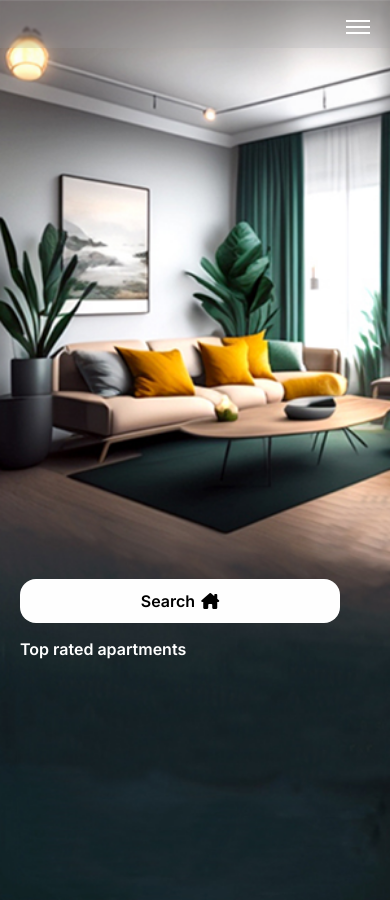
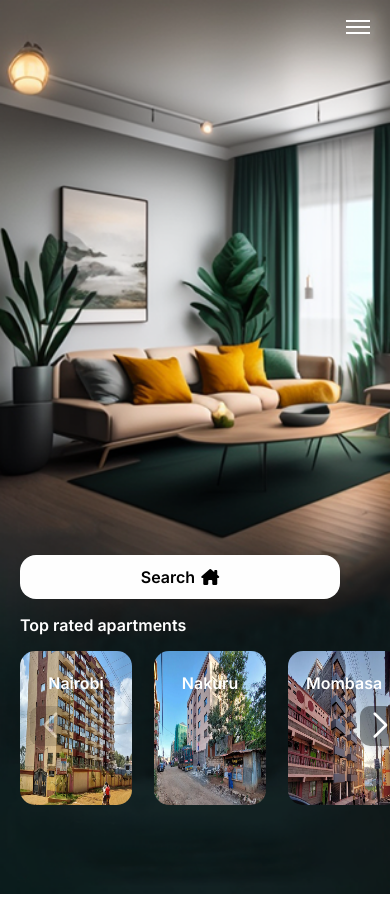
Before and after one commit to Developer-Square/Apartment-Hunting-Site, a React (Vite) app: page / in a window 390 px wide. Built offline with nearby package versions, Linux system fonts and the light colour scheme.

Commit message:
feat: add apartment scroller on mobile

```diff
--- a/package.json
+++ b/package.json
@@ -10,12 +10,11 @@
     "preview": "vite preview"
   },
   "dependencies": {
-    "@farbenmeer/react-spring-slider": "^1.5.2",
     "@react-spring/web": "^9.7.2",
     "react": "^18.2.0",
     "react-dom": "^18.2.0",
     "react-router-dom": "^6.11.2",
-    "react-spring": "^9.7.1"
+    "swiper": "^9.3.2"
   },
   "devDependencies": {
     "@types/react": "^18.0.28",
--- a/src/components/LandingSection.tsx
+++ b/src/components/LandingSection.tsx
@@ -1,30 +1,34 @@
 /* eslint-disable @typescript-eslint/ban-ts-comment */
-import Slider from '@farbenmeer/react-spring-slider';
-import { Transition, animated } from 'react-spring';
+// @ts-ignore
+import { Navigation } from 'swiper';
+import { Swiper, SwiperSlide } from 'swiper/react';
 
 import Property1 from '@/assets/home/Property-1.webp';
-import { useState } from 'react';
+import Property2 from '@/assets/home/Property-2.webp';
+import Property3 from '@/assets/home/Property-3.webp';
+import Property4 from '@/assets/home/Property-5.webp';
+import Property5 from '@/assets/home/Property-9.webp';
+import 'swiper/css';
+import 'swiper/css/navigation';
 
-const LandingSectionImage = () => (
+interface LandingSectionImageProps {
+  town: string;
+  img: string;
+}
+
+const LandingSectionImage = ({ town, img }: LandingSectionImageProps) => (
   <div className='relative w-28 h-[154px]'>
-    <div className='absolute top-0 left-0 w-full h-full bg-black/[.2]'></div>
     <p className='absolute text-[#FFFFFF] font-semibold top-5 left-[50%] translate-x-[-50%]'>
-      Nairobi
+      {town}
     </p>
-    <img
-      src={Property1}
-      alt='property'
-      className='w-full h-full rounded-[15px]'
-    />
+    <img src={img} alt='property' className='w-full h-full rounded-[15px]' />
   </div>
 );
 
 const LandingSection = () => {
-  const [index, setIndex] = useState(0);
-  const test = [1, 2, 3, 4];
   return (
     <div>
-      <div className='absolute bottom-[25%] mx-5 w-full'>
+      <div className='absolute bottom-[10%] mx-5 w-full'>
         <button className='w-[320px] h-11 cursor-pointer rounded-2xl bg-[#FEFEFE] font-semibold'>
           Search
           <i className='fa-solid fa-house-chimney ml-1.5'></i>
@@ -34,25 +38,29 @@ const LandingSection = () => {
             Top rated apartments
           </h4>
           <div className='mt-3.5'>
-            <div onClick={() => setIndex(index + 1)}>
-              <Transition
-                native
-                reset
-                unique
-                items={index}
-                from={{ opacity: 0, transform: 'translate3d(100%, 0 ,0)' }}
-                enter={{ opacity: 1, transform: 'translate3d(0%, 0, 0)' }}
-                leave={{ opacity: 0, transform: 'translate3d(-50%, 0, 0)' }}
-              >
-                {(index) => (style: any) =>
-                  (
-                    <animated.div style={{ ...style }}>
-                      {/* @ts-ignore */}
-                      {test[index]}
-                    </animated.div>
-                  )}
-              </Transition>
-            </div>
+            <Swiper
+              modules={[Navigation]}
+              navigation
+              pagination={{ clickable: true }}
+              spaceBetween={12}
+              slidesPerView={3}
+            >
+              <SwiperSlide>
+                <LandingSectionImage town='Nairobi' img={Property1} />
+              </SwiperSlide>
+              <SwiperSlide>
+                <LandingSectionImage town='Nakuru' img={Property2} />
+              </SwiperSlide>
+              <SwiperSlide>
+                <LandingSectionImage town='Mombasa' img={Property3} />
+              </SwiperSlide>
+              <SwiperSlide>
+                <LandingSectionImage town='Naivasha' img={Property4} />
+              </SwiperSlide>
+              <SwiperSlide>
+                <LandingSectionImage town='Thika' img={Property5} />
+              </SwiperSlide>
+            </Swiper>
           </div>
         </div>
       </div>
--- a/src/components/Menu.tsx
+++ b/src/components/Menu.tsx
@@ -57,6 +57,7 @@ const Menu = ({
         backgroundColor: '#FFFFFF',
         height: '100vh',
         width: '100%',
+        zIndex: '10',
         ...props,
       }}
     >
--- a/src/index.css
+++ b/src/index.css
@@ -8,10 +8,16 @@ html, body {
   font-family: 'Inter', sans-serif;
 }
 
-/* Add a shadow and blur effect to make the menu at the top more visible */
-.shadow {
-  backdrop-filter: blur(1px);
-  background: rgba(149, 157, 165, 0.2);
-  border: none;
-  box-shadow: rgba(255, 255, 255, 0.1) 0px 1px 1px 0px inset, rgba(50, 50, 93, 0.25) 0px 50px 100px -20px, rgba(0, 0, 0, 0.3) 0px 30px 60px -30px;
+/* Custom Swiper Buttons */
+.swiper-button-prev, .swiper-button-next {
+  width: 40px;
+  height: 40px;
+  background: rgba(0, 0, 0, 0.4);
+  border-radius: 10px;
 }
+
+.swiper-button-prev:after, .swiper-button-next:after {
+  font-size: 25px;
+  font-weight: bold;
+  color: #fff;
+}
--- a/src/pages/Home.tsx
+++ b/src/pages/Home.tsx
@@ -12,7 +12,6 @@ const Home = () => {
         alt='Home'
         className='w-full h-full object-cover'
       />
-      <div className='shadow border-0 absolute top-0 left-0 h-12 w-full'></div>
       <div className='max-w-[340px] w-full'>
         <MenuBars setMenu={setShow} />
         <Menu show={show} setShow={setShow} />
```
Also changed, not shown: src/assets/home/mobile-landing-page.png, 1 other file (tests, documents, lock files or other folders).
